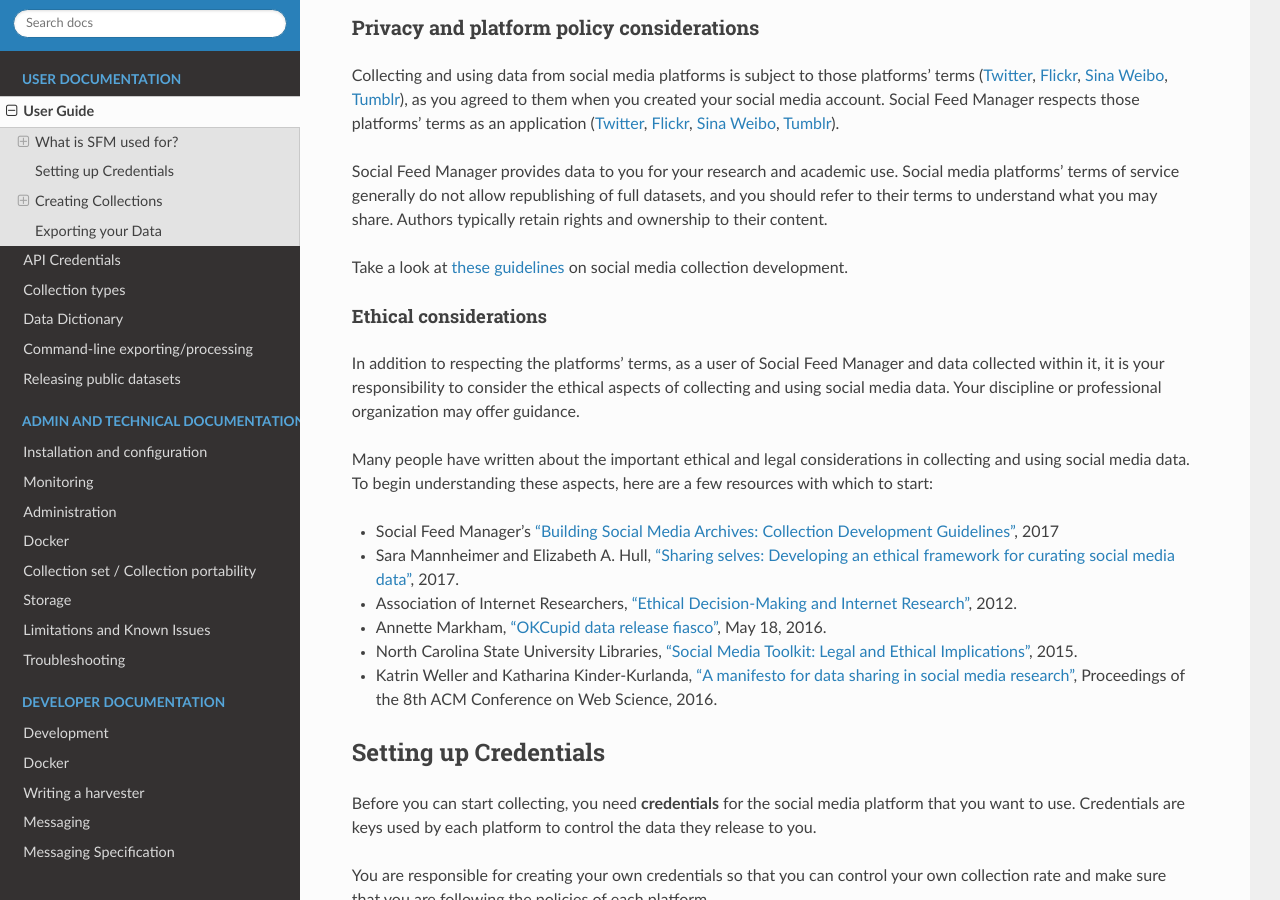
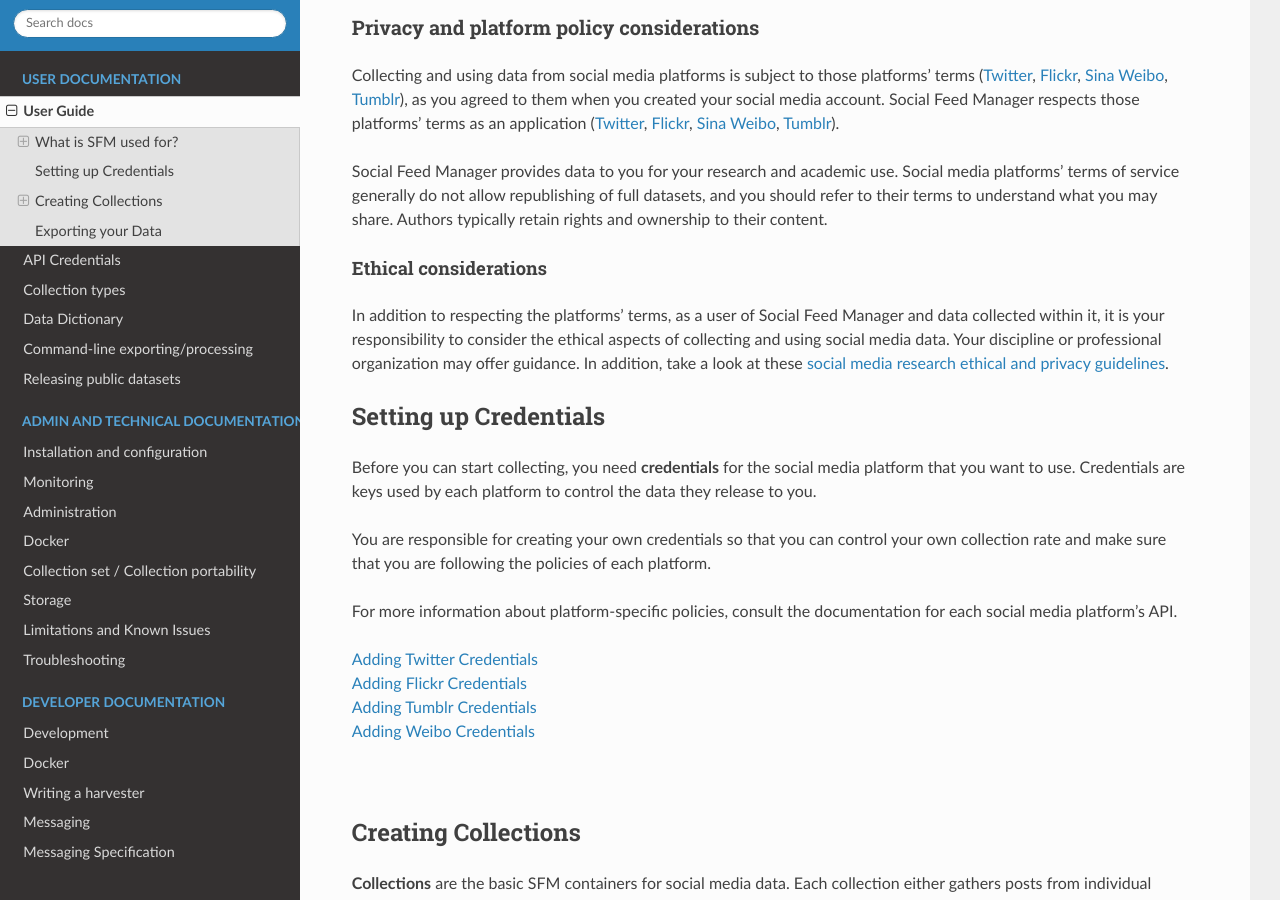
Before and after one commit to gwu-libraries/sfm-ui, a Sphinx documentation site: the page built from docs/userguide.rst, in a window 1280 px wide and 900 px high, scrolled down 2493 px. Built offline with Sphinx 7.4.7 and the Read the Docs theme 2.0.0, drawn with Linux system fonts in a browser that asks for light colours; pages that are not in the unit, such as notebooks, are missing from menus.

Commit message:
refs #924. Adds references to ethical considerations doc.

```diff
--- a/docs/userguide.rst
+++ b/docs/userguide.rst
@@ -127,9 +127,6 @@
 full datasets, and you should refer to their terms to understand what you may
 share. Authors typically retain rights and ownership to their content.
 
-Take a look at
-`these guidelines <https://gwu-libraries.github.io/sfm-ui/resources/guidelines>`_
-on social media collection development.
 
 Ethical considerations
 ----------------------
@@ -137,33 +134,8 @@
 In addition to respecting the platforms' terms, as a user of Social Feed Manager
 and data collected within it, it is your responsibility to consider the ethical
 aspects of collecting and using social media data. Your discipline or
-professional organization may offer guidance.
-
-Many people have written about the important ethical and legal considerations in
-collecting and using social media data. To begin understanding these aspects,
-here are a few resources with which to start:
-
-* Social Feed Manager's `"Building Social Media Archives: Collection Development
-  Guidelines" <https://gwu-libraries.github.io/sfm-ui/resources/guidelines>`_,
-  2017
-* Sara Mannheimer and Elizabeth A. Hull, `"Sharing selves: Developing an ethical
-  framework for curating social media data"
-  <https://scholarworks.montana.edu/xmlui/bitstream/handle/1/12661/Mannheimer-Hull-Sharing-Selves-2017.pdf>`_,
-  2017.
-* Association of Internet Researchers, `“Ethical Decision-Making and Internet
-  Research” <http://aoir.org/reports/ethics2.pdf>`_, 2012.
-* Annette Markham, `“OKCupid data release fiasco”
-  <https://points.datasociety.net/okcupid-data-release-fiasco-ba0388348cd>`_,
-  May 18, 2016.
-* North Carolina State University Libraries, `“Social Media Toolkit: Legal and
-  Ethical Implications”
-  <https://www.lib.ncsu.edu/social-media-archives-toolkit/legal>`_, 2015.
-* Katrin Weller and Katharina Kinder-Kurlanda, `“A manifesto for data sharing in
-  social media research”
-  <https://www.lib.ncsu.edu/social-media-archives-toolkit/legal>`_,
-  Proceedings of the 8th ACM Conference on Web Science, 2016.
-
-
+professional organization may offer guidance. In addition, take a look at
+these `social media research ethical and privacy guidelines <https://gwu-libraries.github.io/sfm-ui/resources/social_media_research_ethical_and_privacy_guidelines.pdf>`_.
 
 .. _guide-setting-up-credentials:
 
```
Also changed, not shown: 1 other file.
